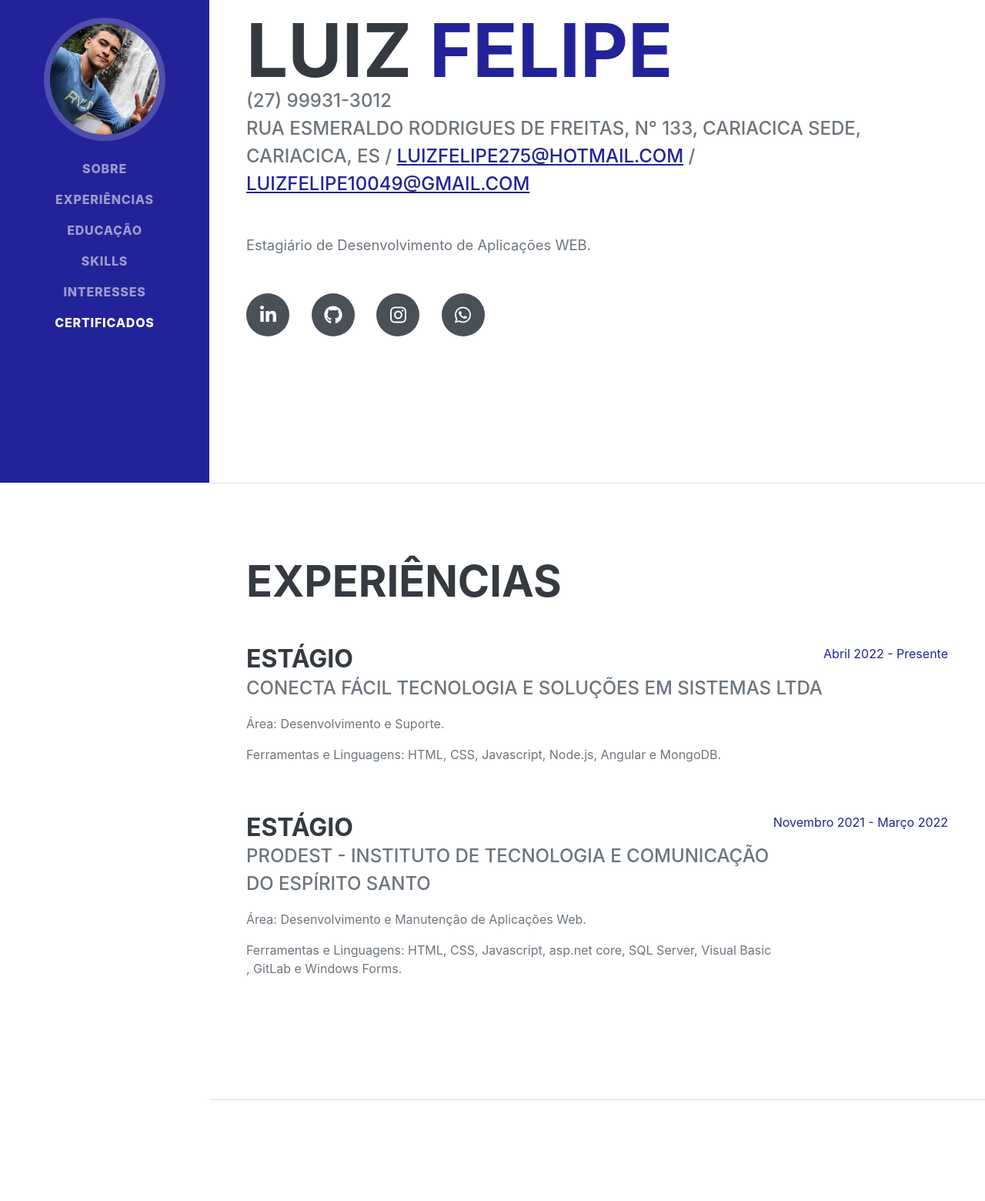
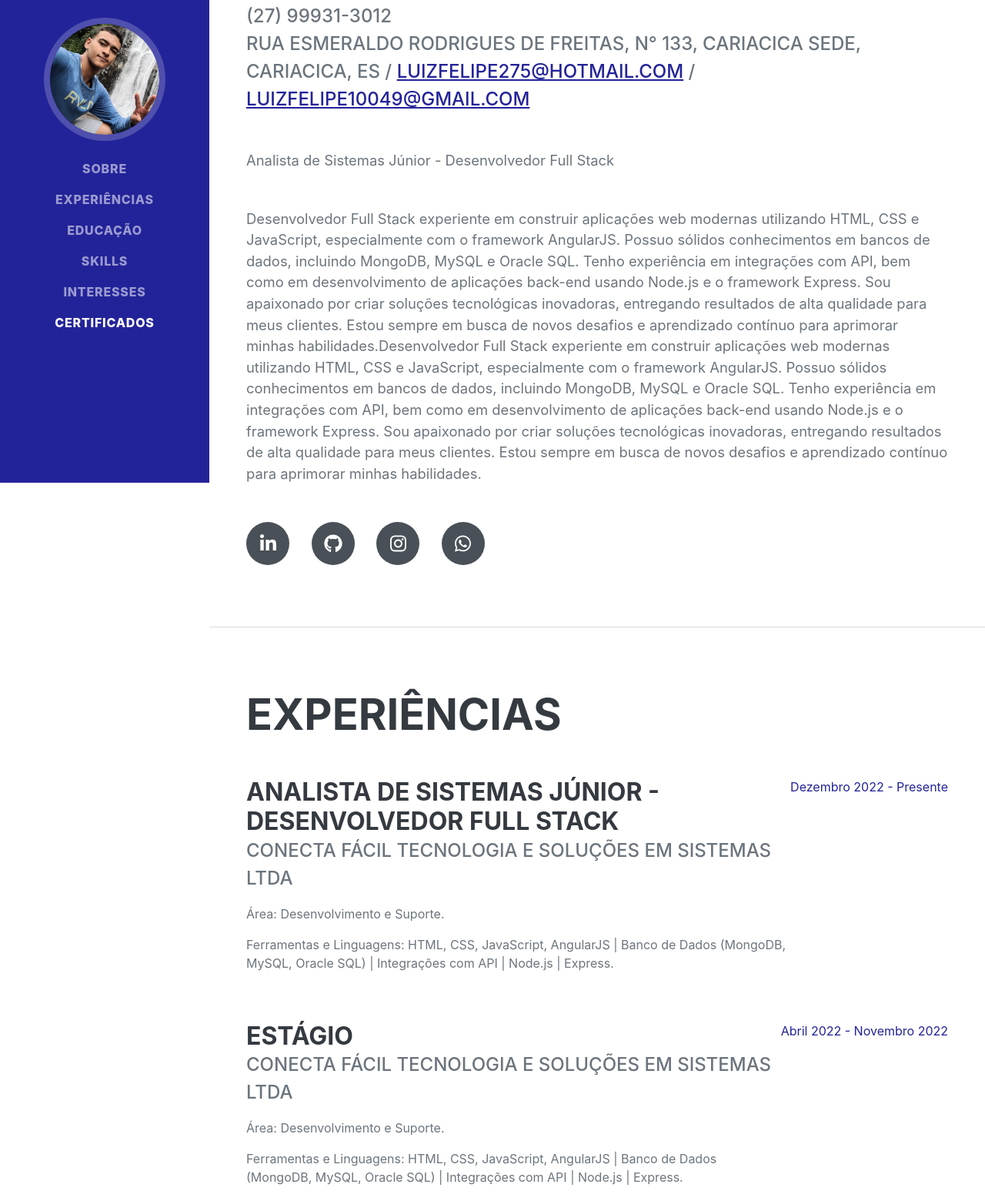
Before and after one commit to LuizFelipe027/LuizFelipe, a plain HTML site: page Repositório/Currículo/index_Curriculo.html in a window 1280 px wide. Shown: the part 173-1733 px from the top of the page at 77% size. Drawn offline with nearby package versions, Linux system fonts and the light colour scheme; a web font is replaced by a local one.

Commit message:
Update index_Curriculo.html

```diff
--- a/Repositório/Currículo/index_Curriculo.html
+++ b/Repositório/Currículo/index_Curriculo.html
@@ -51,7 +51,8 @@
                         <a href="mailto:luizfelipe275@hotmail.com"> luizfelipe275@hotmail.com</a> /
                         <a href="mailto:luizfelipe10049@gmail.com"> luizfelipe10049@gmail.com</a>
                     </div>
-                    <p class="lead mb-5">Estagiário de Desenvolvimento de Aplicações WEB.</p>
+                    <p class="lead mb-5">Analista de Sistemas Júnior - Desenvolvedor Full Stack</p>
+                    <p class="lead mb-5">Desenvolvedor Full Stack experiente em construir aplicações web modernas utilizando HTML, CSS e JavaScript, especialmente com o framework AngularJS. Possuo sólidos conhecimentos em bancos de dados, incluindo MongoDB, MySQL e Oracle SQL. Tenho experiência em integrações com API, bem como em desenvolvimento de aplicações back-end usando Node.js e o framework Express. Sou apaixonado por criar soluções tecnológicas inovadoras, entregando resultados de alta qualidade para meus clientes. Estou sempre em busca de novos desafios e aprendizado contínuo para aprimorar minhas habilidades.Desenvolvedor Full Stack experiente em construir aplicações web modernas utilizando HTML, CSS e JavaScript, especialmente com o framework AngularJS. Possuo sólidos conhecimentos em bancos de dados, incluindo MongoDB, MySQL e Oracle SQL. Tenho experiência em integrações com API, bem como em desenvolvimento de aplicações back-end usando Node.js e o framework Express. Sou apaixonado por criar soluções tecnológicas inovadoras, entregando resultados de alta qualidade para meus clientes. Estou sempre em busca de novos desafios e aprendizado contínuo para aprimorar minhas habilidades.</p>
                     <div class="social-icons">
                         <a class="social-icon" href="https://www.linkedin.com/in/luiz-felipe-ribeiro-paixão-49b134186"><i class="fab fa-linkedin-in"></i></a>
                         <a class="social-icon" href="https://github.com/LuizFelipe027"><i class="fab fa-github"></i></a>
@@ -67,12 +68,21 @@
                     <h2 data-aos="fade-right" class="mb-5">Experiências</h2>
                     <div class="d-flex flex-column flex-md-row justify-content-between mb-5">
                         <div class="flex-grow-1">
+                            <h3 class="mb-0">Analista de Sistemas Júnior - Desenvolvedor Full Stack</h3>
+                            <div class="subheading mb-3"> CONECTA FÁCIL TECNOLOGIA E SOLUÇÕES EM SISTEMAS LTDA</div>
+                            <p>Área: Desenvolvimento e Suporte.</p>
+                            <P>Ferramentas e Linguagens: HTML, CSS, JavaScript, AngularJS | Banco de Dados (MongoDB, MySQL, Oracle SQL) | Integrações com API | Node.js | Express.</P>
+                        </div>
+                        <div class="flex-shrink-0"><span class="text-primary">Dezembro 2022 - Presente</span></div>
+                    </div>
+                    <div class="d-flex flex-column flex-md-row justify-content-between mb-5">
+                        <div class="flex-grow-1">
                             <h3 class="mb-0">Estágio</h3>
                             <div class="subheading mb-3"> CONECTA FÁCIL TECNOLOGIA E SOLUÇÕES EM SISTEMAS LTDA</div>
                             <p>Área: Desenvolvimento e Suporte.</p>
-                            <P>Ferramentas e Linguagens: HTML, CSS, Javascript, Node.js, Angular e MongoDB.</P>
+                            <P>Ferramentas e Linguagens: HTML, CSS, JavaScript, AngularJS | Banco de Dados (MongoDB, MySQL, Oracle SQL) | Integrações com API | Node.js | Express.</P>
                         </div>
-                        <div class="flex-shrink-0"><span class="text-primary">Abril 2022 - Presente</span></div>
+                        <div class="flex-shrink-0"><span class="text-primary">Abril 2022 - Novembro 2022</span></div>
                     </div>
                     <div class="d-flex flex-column flex-md-row justify-content-between mb-5">
                         <div class="flex-grow-1">
```
